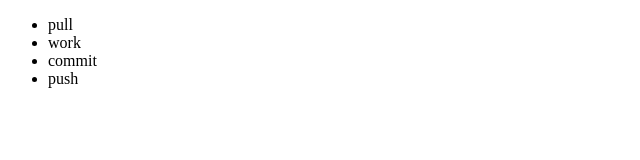
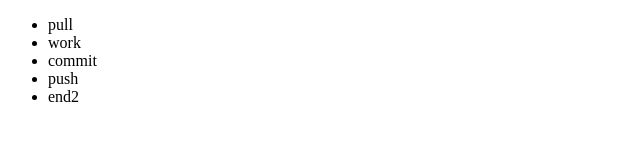
Before and after one commit to badakang/musim, a plain HTML site: page index.html in a window 1280 px wide. Shown: the full height of the page, 0-640 px from the left. Drawn offline with Linux system fonts and the light colour scheme.

Commit message:
no message

```diff
--- a/index.html
+++ b/index.html
@@ -10,6 +10,7 @@
       <li>work</li>
       <li>commit</li>
       <li>push</li>
+      <li>end2</li>
     </ul>
   </body>
 </html>
```
